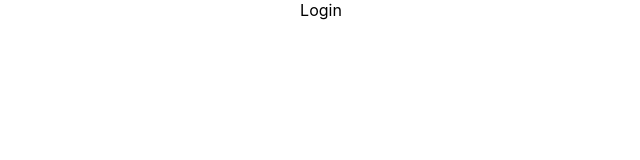
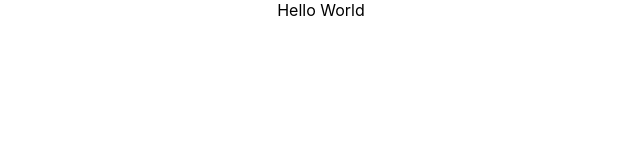
Before and after one commit to JinxyPyrope/login-form-practice, a React (Create React App) app in the folder login-form/: page / in a window 1280 px wide. Shown: the top 160 px of the page, without its empty margins (319-959 px from the left). Built offline with nearby package versions, Linux system fonts and the light colour scheme.

Commit message:
Setting up general coding of css

```diff
--- a/login-form/src/App.css
+++ b/login-form/src/App.css
@@ -1,38 +1,11 @@
-.App {
-  text-align: center;
+* {
+  box-sizing: border-box;
+  padding: 0;
+  margin: 0;
+  scroll-behavior: smooth;
 }
 
-.App-logo {
-  height: 40vmin;
-  pointer-events: none;
+body {
+  display: flex;
+  justify-content: center;
 }
-
-@media (prefers-reduced-motion: no-preference) {
-  .App-logo {
-    animation: App-logo-spin infinite 20s linear;
-  }
-}
-
-.App-header {
-  background-color: #282c34;
-  min-height: 100vh;
-  display: flex;
-  flex-direction: column;
-  align-items: center;
-  justify-content: center;
-  font-size: calc(10px + 2vmin);
-  color: white;
-}
-
-.App-link {
-  color: #61dafb;
-}
-
-@keyframes App-logo-spin {
-  from {
-    transform: rotate(0deg);
-  }
-  to {
-    transform: rotate(360deg);
-  }
-}
--- a/login-form/src/components/login/Login.js
+++ b/login-form/src/components/login/Login.js
@@ -1,12 +1,13 @@
-import React, { useState } from 'react'
+import React, { useState } from "react"
 
 function Login() {
   const [errorMessages, setErrorMessages] = useState({})
   const [isSubmitted, setIsSubmitted] = useState(false)
 
-  return (
-    <div>Login</div>
-  )
+  //Creates JSX code for conditional error message
+  const renderErrorMessage = name => name === errorMessages.name && <div className="error">{errorMessages.message}</div>
+
+  return <div>Hello World</div>
 }
 
 export default Login
```
